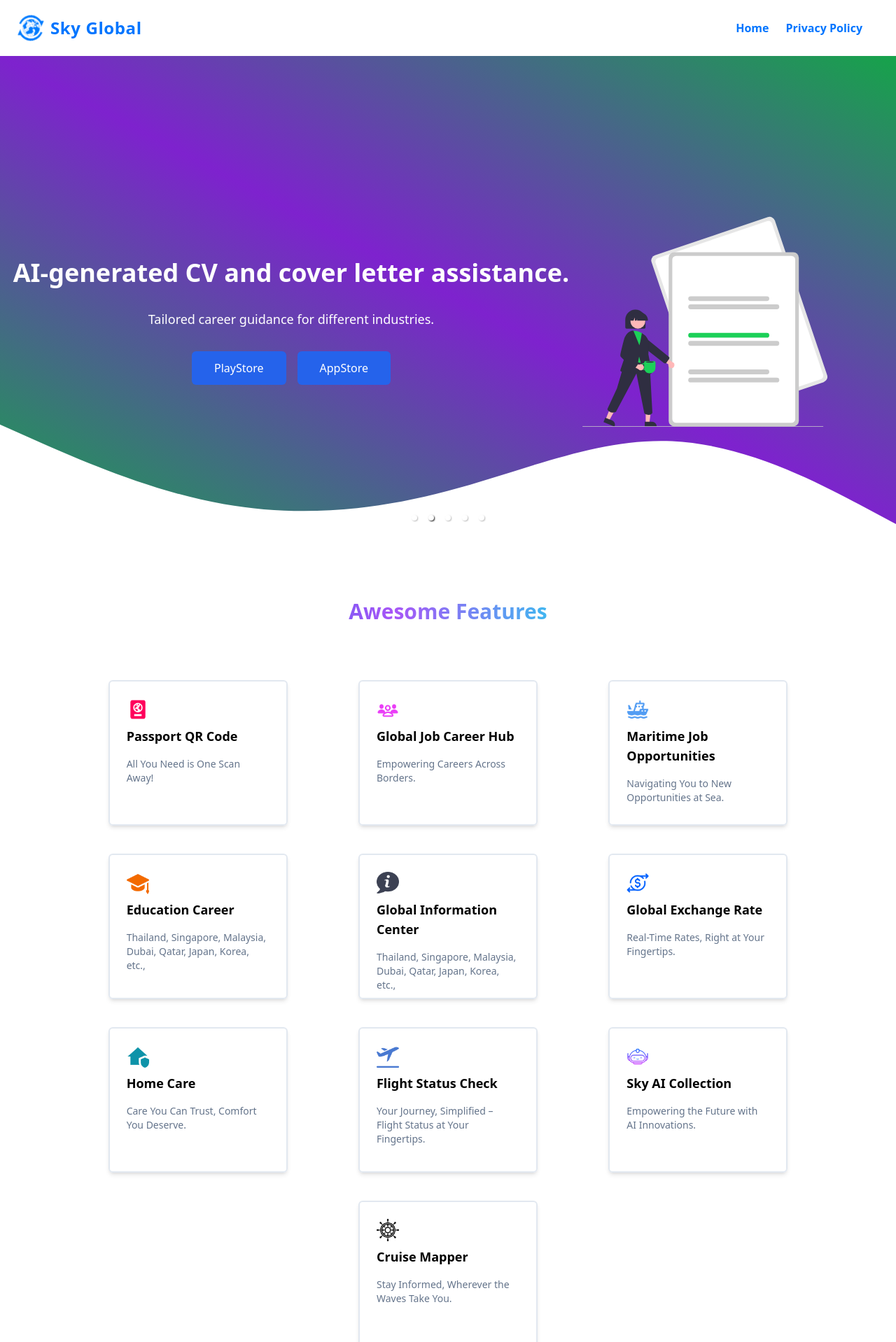
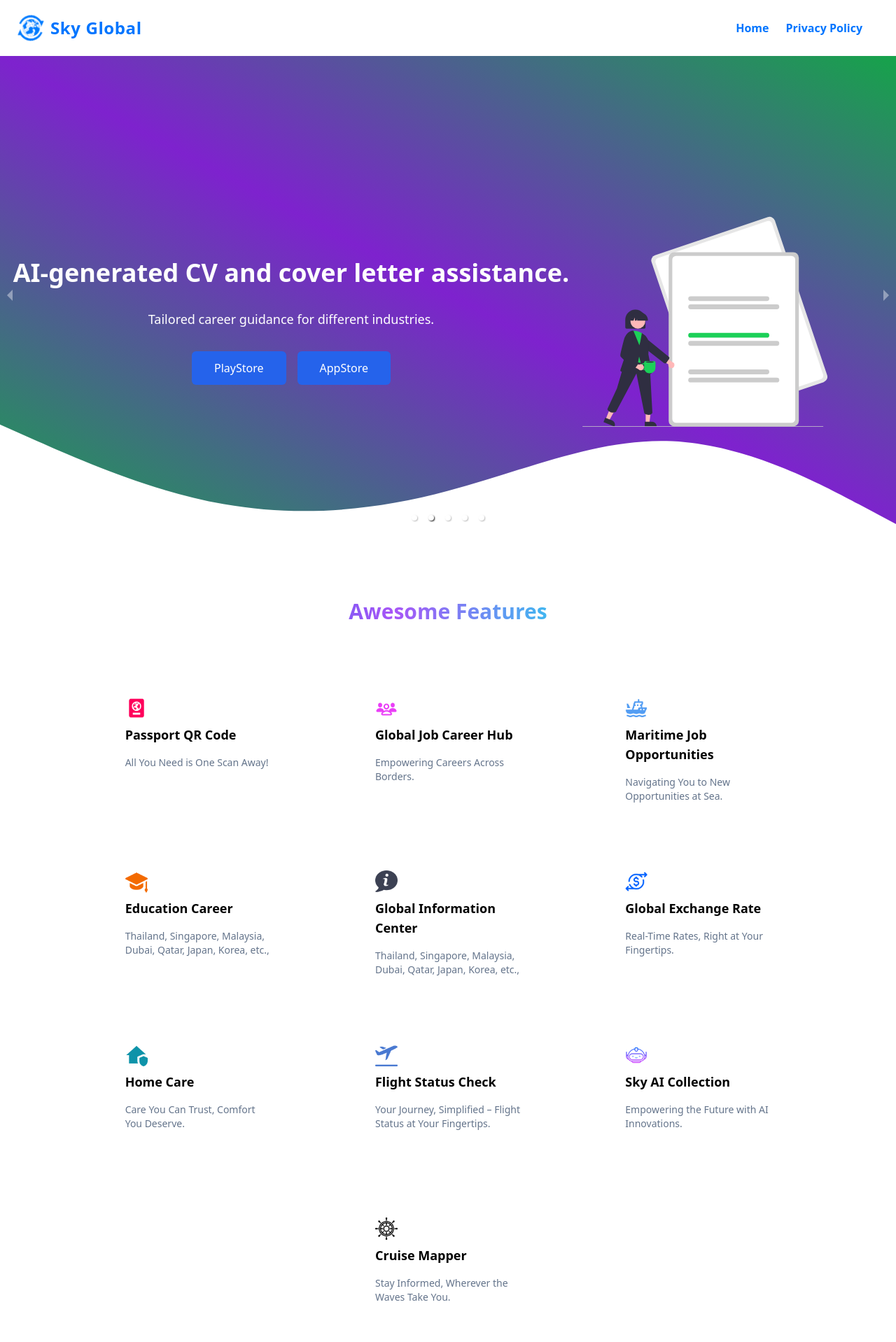
Before and after one commit to aungkyawnyuntlashio/skyglobal_web, a React (Vite) app: page / in a window 1280 px wide. Shown: the top 1918 px of the page at 70% size. Built offline with nearby package versions, Linux system fonts and the light colour scheme.

Commit message:
fix card

```diff
--- a/src/index.css
+++ b/src/index.css
@@ -27,10 +27,49 @@
 }
 
 .custom-fade-carousel .slide {
-  opacity: 0.5;
+  opacity: 1;
   transition: opacity 2s ease-in-out; /* Controls fade speed */
 }
 
 .custom-fade-carousel .slide.selected {
   opacity: 1;
 }
+
+.border-animation {
+  animation: borderAnimation 4s ease-in-out infinite;
+  position: absolute;
+  width: 4px;
+  height: 4px;
+  border-radius: 50%;
+}
+
+@keyframes borderAnimation {
+  0% {
+    top: 0;
+    left: 0;
+
+  }
+  25% {
+    top: 0;
+    left: 100%;
+
+    transform: translateX(-100%);
+  }
+  50% {
+    top: 100%;
+    left: 100%;
+
+    transform: translate(-100%, -100%);
+  }
+  75% {
+    top: 100%;
+    left: 0;
+
+    transform: translateY(-100%);
+  }
+  100% {
+    top: 0;
+    left: 0;
+
+  }
+}
--- a/src/page/HomePage.jsx
+++ b/src/page/HomePage.jsx
@@ -118,7 +118,7 @@ const HomePage = () => {
             <div className='relative inset-0'>
 
                 <Carousel
-                    showArrows={false}
+                    showArrows={true}
                     showStatus={false}
                     showThumbs={false}
                     swipeable={true}
@@ -126,7 +126,7 @@ const HomePage = () => {
                     transitionTime={1000}
                     autoPlay
                     infiniteLoop
-                    className='carousel-container w-full h-full custom-fade-carousel'
+                    className='carousel-container w-full h-full'
                 >
                     <div className="relative bg-gradient-to-br from-blue-500 via-purple-700 to-indigo-500 h-full pt-20 overflow-hidden">
                         {/* <!-- Wave Shape --> */}
@@ -143,6 +143,7 @@ const HomePage = () => {
                                     d="M0,128L60,154.7C120,181,240,235,360,256C480,277,600,267,720,234.7C840,203,960,149,1080,154.7C1200,160,1320,224,1380,256L1440,288L1440,320L1380,320C1320,320,1200,320,1080,320C960,320,840,320,720,320C600,320,480,320,360,320C240,320,120,320,60,320L0,320Z"
                                 ></path>
                                 </svg>
+                                <div className='w-full h-[4px] bg-white absolute bottom-0'></div>
                             </div>
                         {/* <!-- Content --> */}
                         <div className='flex h-[75vh] items-center justify-center flex-col md:flex-row mx-auto'>
@@ -337,7 +338,7 @@ const HomePage = () => {
                 </Carousel>
         </div>
 
-        <div className='flex flex-col justify-center items-center py-24'>
+        <div className='flex flex-col justify-center items-center mt-24 mb-12'>
 
             <h1 className="font-bold text-3xl bg-gradient-to-r from-blue-600 via-purple-500 to-cyan-400 text-transparent bg-clip-text bg-[length:200%] animate-gradient duration-500" data-aos="zoom-in">
                 Awesome Features
@@ -347,7 +348,7 @@ const HomePage = () => {
                 { cardData.map((data,index)=>{
 
                     return(
-                        <div key={index} className='border-2 border-slate-200 shadow-md rounded-md w-full md:w-64 h-52 mt-10 mx-2' data-aos="fade-up" data-aos-duration="1000" data-aos-delay={index * 100}>
+                        <div key={index} className='w-full md:w-64 h-52 mt-10 mx-2 relative' data-aos="fade-up" data-aos-duration="1000" data-aos-delay={index * 100}>
                             <div className='flex flex-col px-6 py-4'>
                                 <img src={data.imageUrl} alt={data.title} className='w-8 mt-2 mb-2' />
                                 <h1 className='font-bold text-lg my-auto'>
@@ -358,6 +359,7 @@ const HomePage = () => {
                                 </p>
 
                             </div>
+                            {/* <div className='absolute z-40 w-[2%] bg-gradient-animation h-[2px] bg-black border-animation'></div> */}
                         </div>
 
                     )
```
